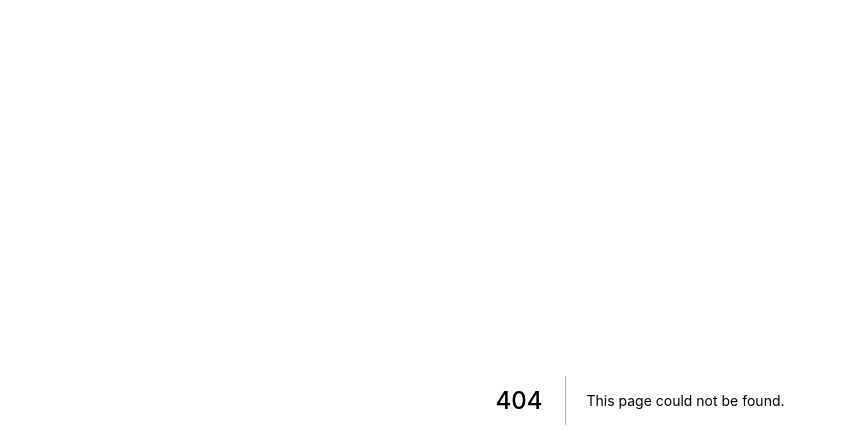
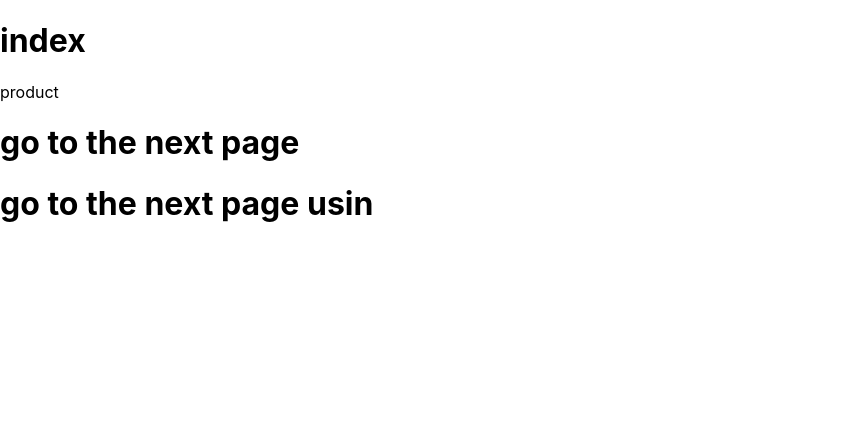
Before and after one commit to chirag-infynno/nextjs, a Next.js app: page /home in a window 1280 px wide. Before the commit this address had no page. Shown: the top 448 px of the page, without its empty margins (0-846 px from the left). Built offline with nearby package versions, Linux system fonts and the light colour scheme.

Commit message:
nextjs-getstaticprops

```diff
--- a/package.json
+++ b/package.json
@@ -9,6 +9,7 @@
     "lint": "next lint"
   },
   "dependencies": {
+    "axios": "^0.27.2",
     "next": "12.2.3",
     "react": "18.2.0",
     "react-dom": "18.2.0"
--- /dev/null
+++ b/pages/home/index.js
@@ -0,0 +1,38 @@
+import React from "react";
+import Head from "next/head";
+
+import { Router, useRouter } from "next/router";
+import Link from "next/link";
+
+const home = () => {
+  const router = useRouter();
+  return (
+    <>
+      <Head>
+        <title>Routing App</title>
+        <meta name="description" content="Generated by create next app" />
+        <link rel="icon" href="/favicon.ico" />
+      </Head>
+      <h1>index</h1>
+      <Link href="/product/">
+        <a>product</a>
+      </Link>
+
+      <h1
+        onClick={() => router.push("/product/")}
+        style={{ cursor: "pointer" }}
+      >
+        go to the next page
+      </h1>
+
+      <h1
+        onClick={() => router.push("/product/")}
+        style={{ cursor: "pointer" }}
+      >
+        go to the next page usin
+      </h1>
+    </>
+  );
+};
+
+export default home;
```
Also changed, not shown: pages/404.js (added, +9 -0 lines), pages/home/[name].js (added, +13 -0 lines), pages/prerendering/index.js (added, +29 -0 lines), pages/product/index.js (added, +12 -0 lines), 1 other file (tests, documents, lock files or other folders).
